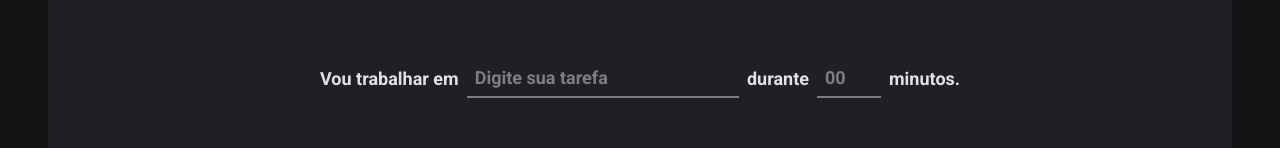
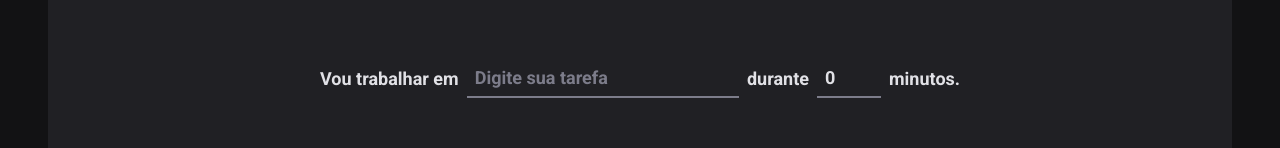
Before and after one commit to smkhb/timer, a React (Vite) app: page / in a window 1280 px wide. Shown: the part 166-314 px from the top of the page. Built offline with nearby package versions, Linux system fonts and the light colour scheme.

Commit message:
Improves form validation with TypeScript support
Adds TypeScript type inference for form data
Sets default values for form inputs
Ensures type safety in the handleCreateNewCycle function

```diff
--- a/src/pages/Home/index.tsx
+++ b/src/pages/Home/index.tsx
@@ -20,12 +20,18 @@
     .max(60, "O valor máximo é 60 minutos"),
 });
 
+type newCycleFormData = z.infer<typeof newCycleFormValidationSchema>;
+
 export function Home() {
-  const { register, handleSubmit, watch } = useForm({
+  const { register, handleSubmit, watch } = useForm<newCycleFormData>({
     resolver: zodResolver(newCycleFormValidationSchema),
+    defaultValues: {
+      task: "",
+      minutesAmount: 0,
+    },
   });
 
-  const handleCreateNewCycle = (data: unknown) => {
+  const handleCreateNewCycle = (data: newCycleFormData) => {
     console.log(data);
   };
 
```
